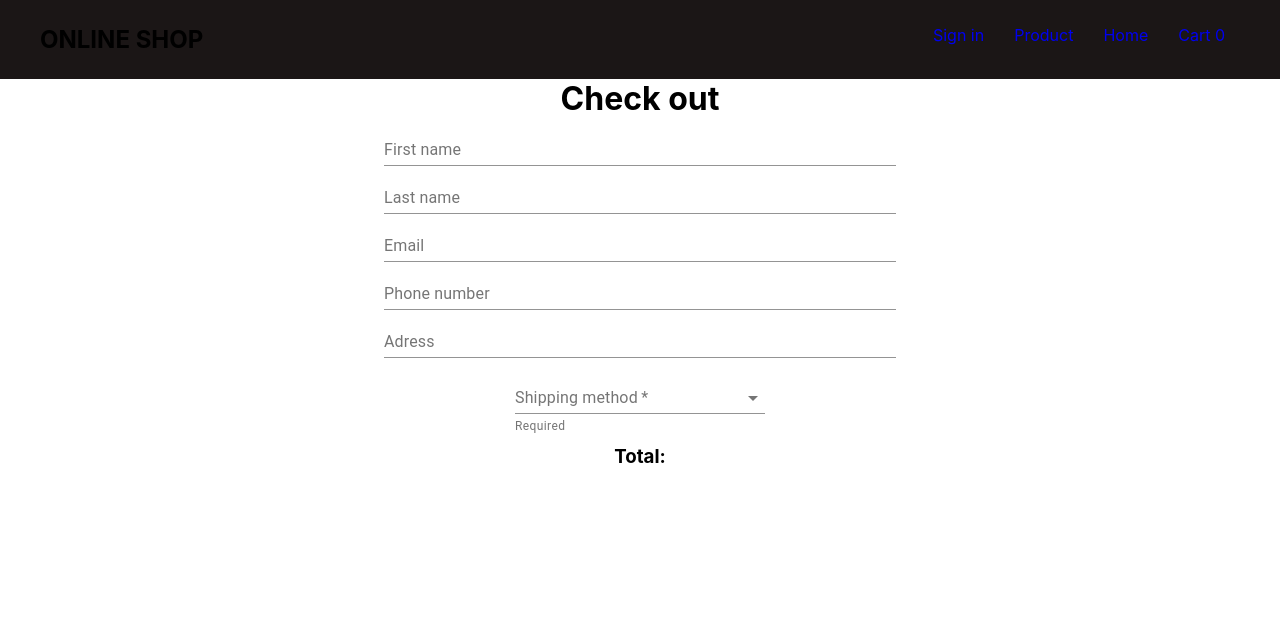
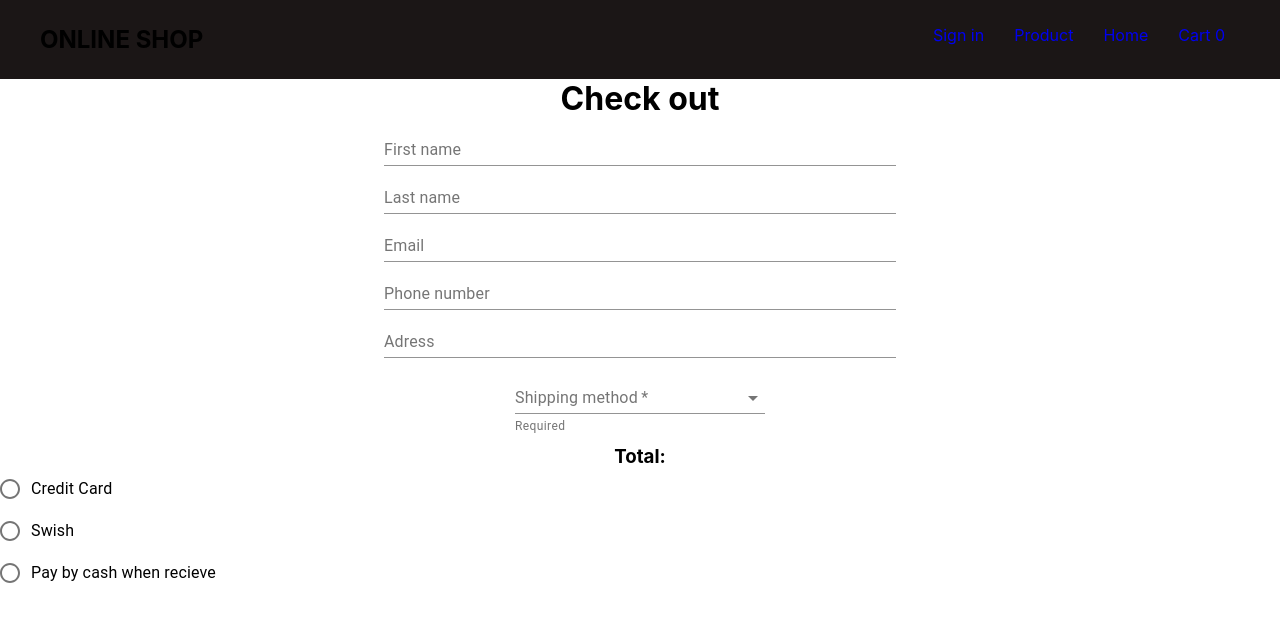
Before and after one commit to odde90/ecommercestore, a React (Create React App) app: page /CheckoutForm in a window 1280 px wide. Shown: the top 622 px of the page. Built offline with nearby package versions, Linux system fonts and the light colour scheme; the HTML template or start-up script is replaced by a standard one.

Commit message:
Card payment option

```diff
--- a/src/Componenets/checkoutForm.tsx
+++ b/src/Componenets/checkoutForm.tsx
@@ -6,25 +6,27 @@ import { ChangeEvent } from 'react';
 import { EnterHandler } from 'react-transition-group/Transition';
 import  Shipping from './shipping';
 
-
+import MyForm  from './payment'
+import { kMaxLength } from 'buffer';
+import { maxHeight } from '@material-ui/system';
 
 export class checkoutForm extends Component  {
     state={
-        form: {
+
             firstName: '',
             lastName: '',
             email: '',
             phone: '',
             adress: ''
-        }
+
     }
     handleChange=(  e: React.ChangeEvent<HTMLInputElement>)=> {
         const { name, value } = e.currentTarget;
         this.setState({
-            form : {
-             ...this.state.form,
+
+             ...this.state,
              [ name]: value
-           }
+
           }, ()=>{console.log(this.state)});
     };
     render() {
@@ -40,22 +42,31 @@ export class checkoutForm extends Component  {
          // value={firstName}
           name='firstName'
           onChange={this.handleChange}
+          inputProps={{
+            minlength : 3
+          }}
         />
           <TextField
           label="Last name"
           style={containerStyle1}
           name='lastName'
           onChange={this.handleChange}
+          inputProps={{
+            minlength : 3
+          }}
         />
 
         <TextField
           label="Email"
+          type="email"
           style={containerStyle1}
           name='email'
           onChange={this.handleChange}
+
         />
         <TextField
           label="Phone number"
+          type="tel"
           style={containerStyle1}
           name='phone'
           onChange={this.handleChange}
@@ -65,10 +76,15 @@ export class checkoutForm extends Component  {
         style={containerStyle1}
         name='adress'
         onChange={this.handleChange}
+        inputProps={{
+          minlength : 3
+        }}
       />
 
       <Shipping />
       <h3>Total:</h3>
+
+      <MyForm/>
               </form>
              </div>
         )
--- /dev/null
+++ b/src/Componenets/payment.tsx
@@ -0,0 +1,47 @@
+import React, {Component} from 'react';
+import Radio from '@material-ui/core/Radio';
+import RadioGroup from '@material-ui/core/RadioGroup';
+import FormControlLabel from '@material-ui/core/FormControlLabel';
+import FormControl from '@material-ui/core/FormControl';
+import FormLabel from '@material-ui/core/FormLabel';
+import CreditCard from './payments/creditCard'
+
+export default class MyForm extends Component {
+    state = { selected: "" };
+    handleChange = (e: React.ChangeEvent<HTMLInputElement>) => {
+      this.setState({ selected: e.target.value });
+    };
+    render() {
+        console.log(this.state);
+      const { selected } = this.state;
+      return (
+
+        <FormControl component="fieldset" name="method-of-payment">
+          <RadioGroup onChange={this.handleChange} value={selected}>
+            <FormControlLabel
+              value="credit"
+              control={<Radio />}
+              label="Credit Card"
+            />
+
+            <FormControlLabel
+            value="swish"
+            control={<Radio />}
+            label="Swish" />
+
+            <FormControlLabel
+              value="cash"
+              control={<Radio />}
+              label="Pay by cash when recieve"
+            />
+
+          </RadioGroup>
+          {this.state.selected === 'credit' && <CreditCard/>}
+          {this.state.selected === 'swish' && <p>I</p>}
+          {this.state.selected === 'cash' && <p>H</p>}
+        </FormControl>
+
+
+      );
+    }
+  }
--- /dev/null
+++ b/src/Componenets/payments/creditCard.tsx
@@ -0,0 +1,61 @@
+import React, {Component} from 'react';
+import TextField from '@material-ui/core/TextField';
+
+
+export  class creditCard extends Component  {
+
+    handleChange=(  e: React.ChangeEvent<HTMLInputElement>)=> {
+        const { name, value } = e.currentTarget;
+        this.setState({
+
+             ...this.state,
+             [ name]: value
+
+          }, ()=>{console.log(this.state)});
+    };
+    render() {
+        return (
+            <div >
+        <form  noValidate autoComplete="off" >
+        <TextField
+         label="Card Holder"
+         type="text"
+        // defaultValue="John Doe"
+            />
+            <TextField
+          label="Card Number"
+          //style={containerStyle1}
+         // value={firstName}
+          name='cardNumber'
+          onChange={this.handleChange}
+          inputProps={{
+            minlength: 16,
+            maxlength: 16
+          }}
+        />
+           <TextField
+         label="Expires"
+         type="month"
+         defaultValue="2020-05"
+            />
+        <TextField
+         label="CVC/CVV"
+         defaultValue="000"
+         inputProps={{
+          minlength: 3,
+          maxlength: 3
+        }}
+            />
+
+
+              </form>
+             </div>
+        )
+    }
+}
+
+
+
+
+
+export default creditCard;
--- a/src/Componenets/shipping.tsx
+++ b/src/Componenets/shipping.tsx
@@ -20,9 +20,9 @@ const useStyles = makeStyles((theme: Theme) =>
 
 export default function Shipping(){
     const classes = useStyles();
-    const [state, setState] = React.useState<{  name: string }>({
+    const [state, setState] = React.useState<{ price: string }>({
 
-        name: 'str'
+        price: 'str'
 
       });
 
@@ -45,7 +45,7 @@ export default function Shipping(){
         <InputLabel htmlFor="age-native-required">Shipping method</InputLabel>
         <Select
           native
-          value={state.name}
+          value={state.price}
           onChange={handleChange}
           name="price"
           inputProps={{
```
Also changed, not shown: src/Componenets/gridList.tsx (+7 -1 lines), src/Componenets/payments/swish.tsx (added, +39 -0 lines).
